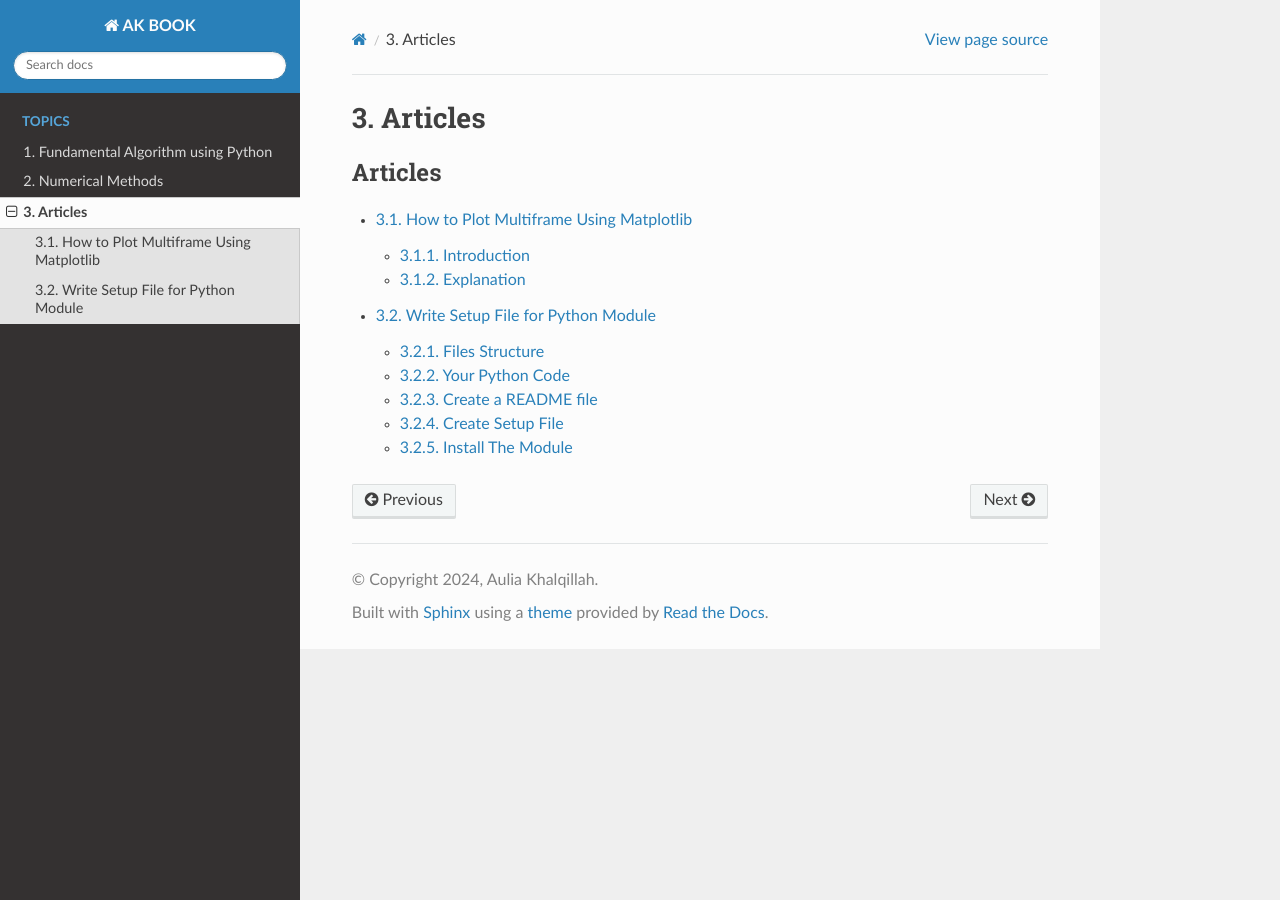
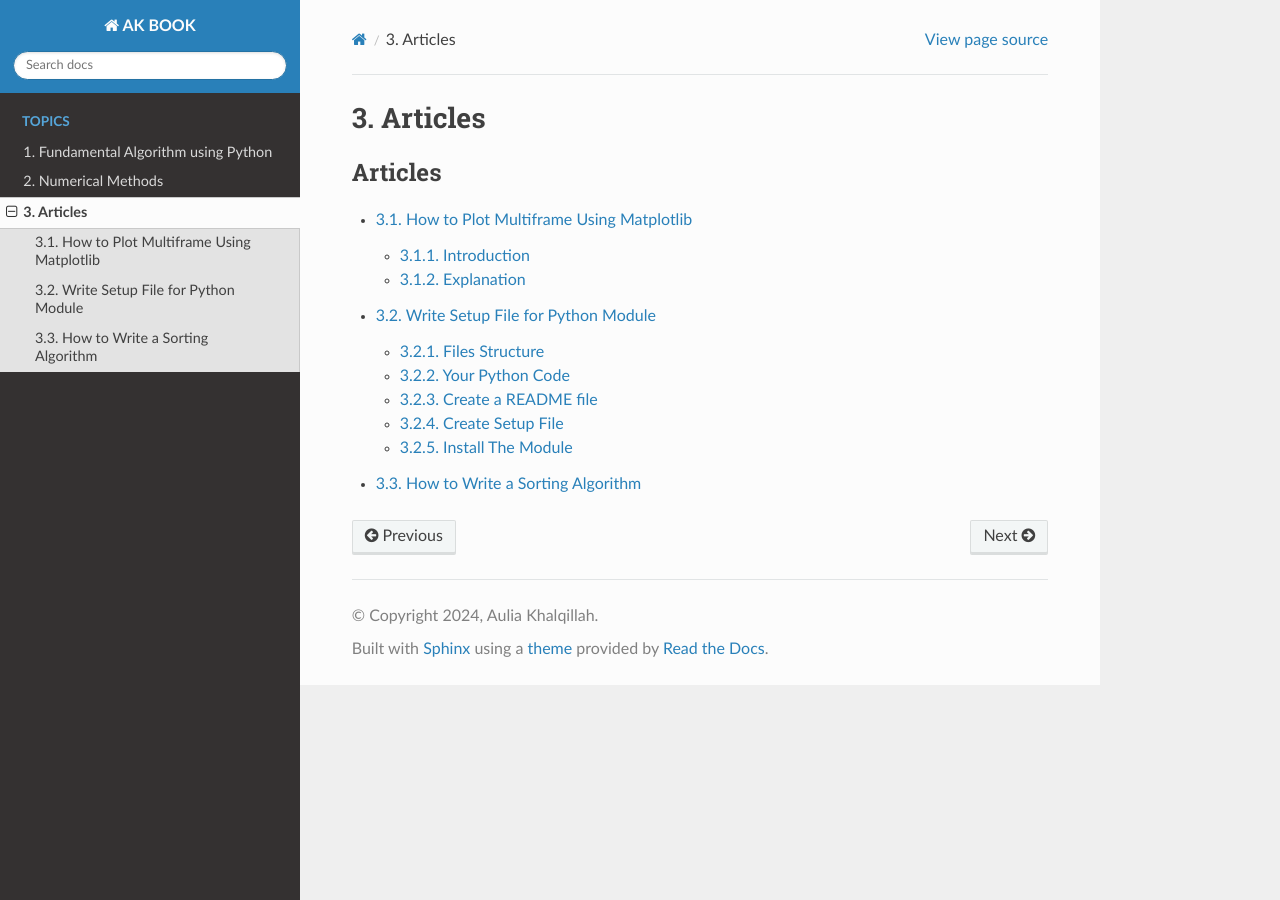
Before and after one commit to auliakhalqillah/akbook, a Sphinx documentation site: the page built from docs/source/Articles.rst, in a window 1280 px wide. Built offline with Sphinx 7.4.7 and the Read the Docs theme 3.1.0, drawn with Linux system fonts in a browser that asks for light colours.

Commit message:
Update Articles.rst

```diff
--- a/docs/source/Articles.rst
+++ b/docs/source/Articles.rst
@@ -6,3 +6,4 @@ Articles
 
   How to Plot Multiframe Using Matplotlib
   Write Setup File for Python Module
+  How to Write a Sorting Algorithm
```
